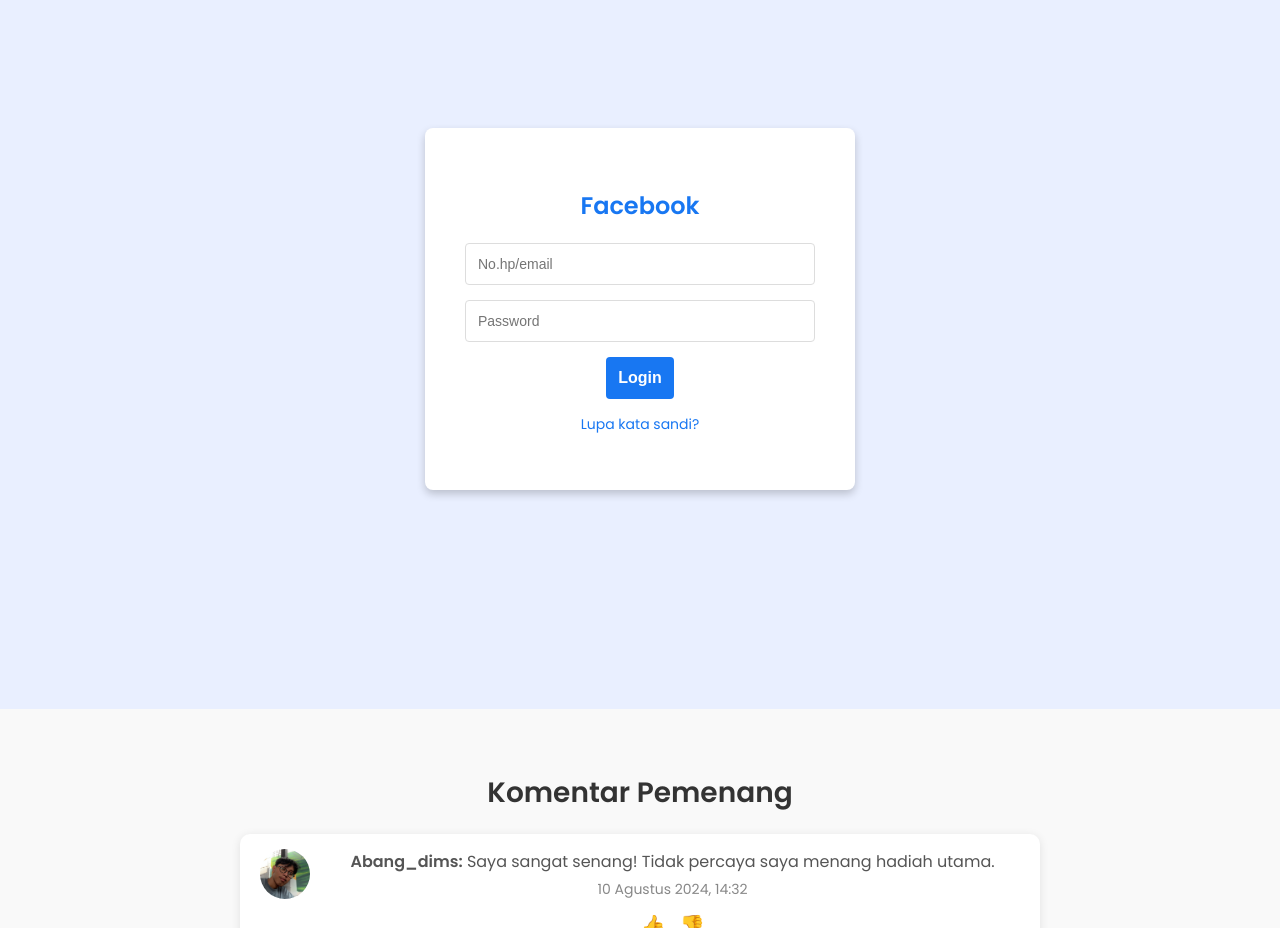
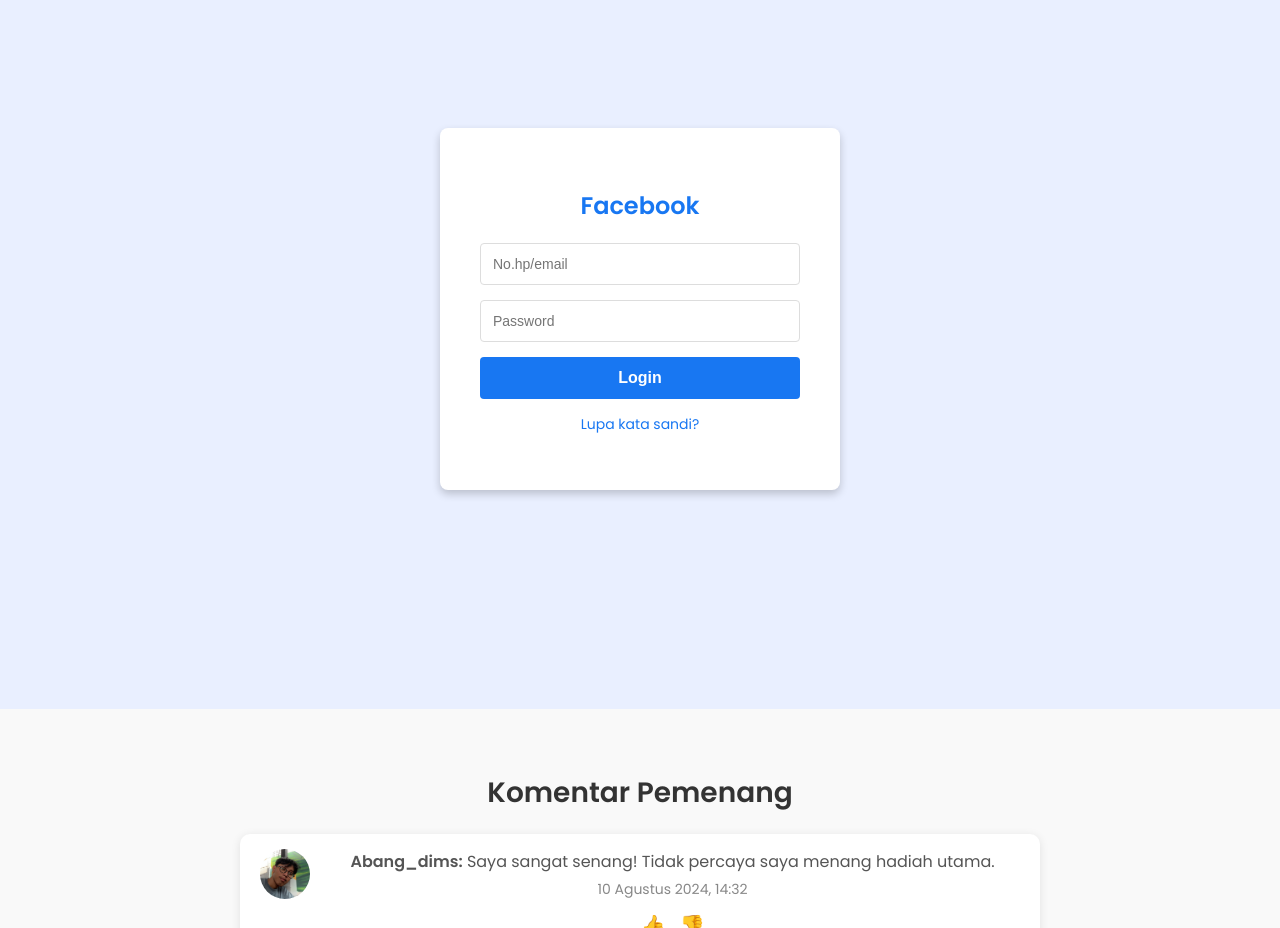
Before and after one commit to bangkai826/giveaway-mungkin, a website: page public/index.html in a window 1280 px wide. Shown: the part 1720-2648 px from the top of the page. Drawn offline with Linux system fonts and the light colour scheme.

Commit message:
Update styles.css

```diff
--- a/public/styles.css
+++ b/public/styles.css
@@ -155,7 +155,7 @@
         transform: translateY(-3px);
     }
 
-    /* Login Section Styles */
+   /* Login Section Styles */
 .login-section {
     display: flex;
     justify-content: center;
@@ -170,8 +170,9 @@
     padding: 40px; /* Increased padding for more space */
     border-radius: 8px;
     box-shadow: 0 4px 8px rgba(0, 0, 0, 0.2);
-    width: 350px; /* Adjust width for a more compact design */
+    width: 400px; /* Adjusted width for the form */
     text-align: center; /* Center align text */
+    box-sizing: border-box; /* Include padding and border in width */
 }
 
 .login-container h2 {
@@ -189,7 +190,7 @@
 }
 
 .login-container input {
-    width: 100%;
+    width: 100%; /* Ensure input fields use full width of container */
     padding: 12px;
     margin-bottom: 15px;
     border: 1px solid #ddd;
@@ -199,6 +200,7 @@
 }
 
 .login-container button {
+    width: 100%; /* Ensure button uses full width of container */
     background-color: #1877f2; /* Facebook blue */
     color: white;
     padding: 12px;
@@ -208,6 +210,7 @@
     font-size: 16px; /* Slightly larger font for the button */
     font-weight: bold;
     transition: background-color 0.2s ease; /* Smooth color transition */
+    box-sizing: border-box; /* Ensure padding is included in width */
 }
 
 .login-container button:hover {
```
